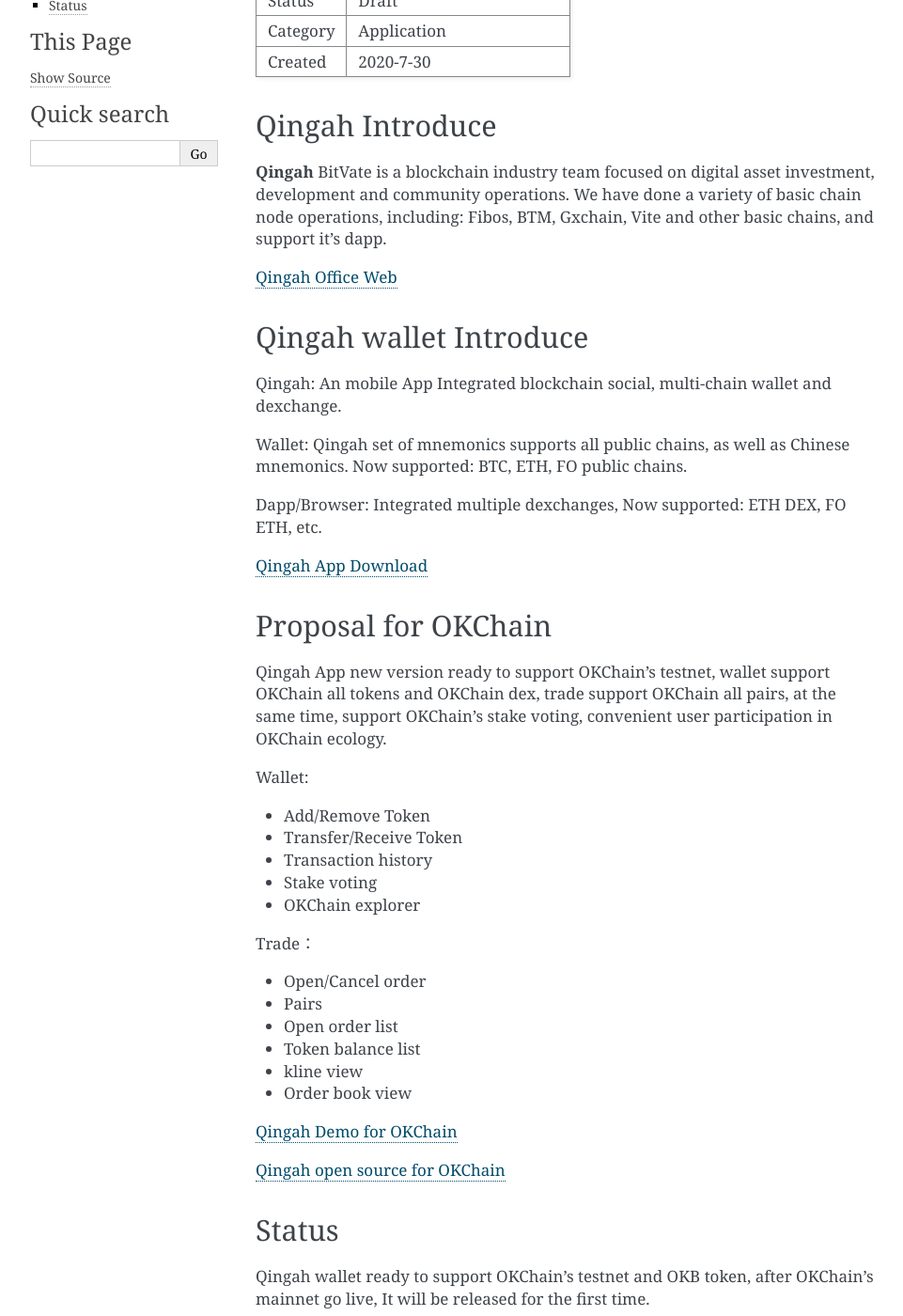
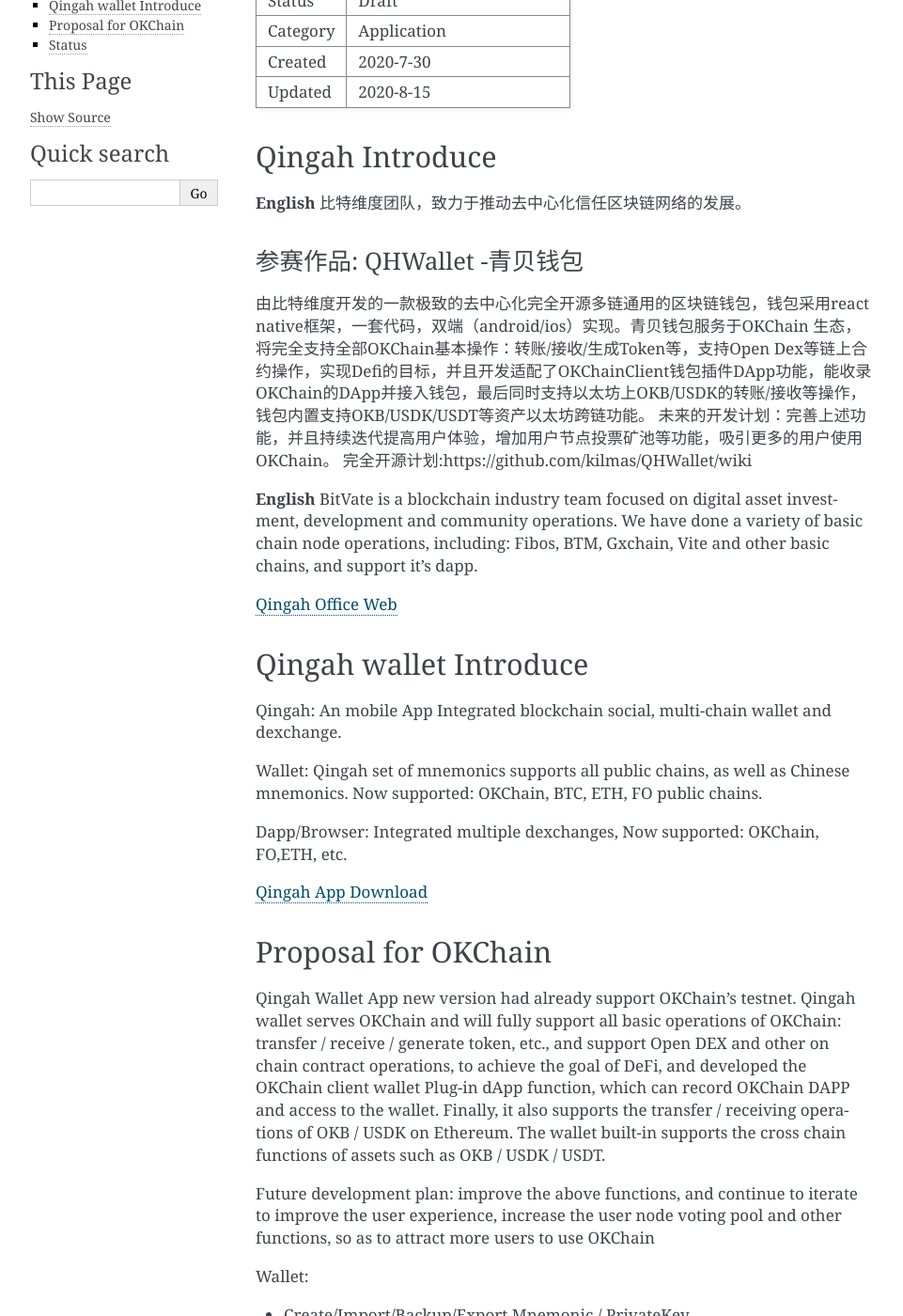
Before and after one commit to okx/KIPs, a Sphinx documentation site: the page built from docs/draft/OIP-26.md, in a window 1280 px wide and 1400 px high, scrolled down 204 px. Shown: the whole window at 94% size, without its empty margins (148-1109 px from the left). Built offline with Sphinx 7.4.7, drawn with Linux system fonts in a browser that asks for light colours; some of the changed text lies outside the part shown.

Commit message:
Oip26: BitVate for qingah wallet (#52)
* feat: oip 26

* updated: oip 26 draft

* fix: improve it

* fix: OKChain format

```diff
--- a/docs/draft/OIP-26.md
+++ b/docs/draft/OIP-26.md
@@ -5,10 +5,17 @@
 | Status   | Draft                    |
 | Category | Application              |
 | Created  | 2020-7-30                |
+| Updated  | 2020-8-15                |
 
 ## Qingah Introduce
 
-**Qingah** BitVate is a blockchain industry team focused on digital asset investment, development and community operations. We have done a variety of basic chain node operations, including: Fibos, BTM, Gxchain, Vite and other basic chains, and support it's dapp.
+**English** 比特维度团队，致力于推动去中心化信任区块链网络的发展。
+### 参赛作品: QHWallet -青贝钱包
+由比特维度开发的一款极致的去中心化完全开源多链通用的区块链钱包，钱包采用react native框架，一套代码，双端（android/ios）实现。青贝钱包服务于OKChain 生态，将完全支持全部OKChain基本操作：转账/接收/生成Token等，支持Open Dex等链上合约操作，实现Defi的目标，并且开发适配了OKChainClient钱包插件DApp功能，能收录OKChain的DApp并接入钱包，最后同时支持以太坊上OKB/USDK的转账/接收等操作，钱包内置支持OKB/USDK/USDT等资产以太坊跨链功能。
+未来的开发计划：完善上述功能，并且持续迭代提高用户体验，增加用户节点投票矿池等功能，吸引更多的用户使用OKChain。
+完全开源计划:https://github.com/kilmas/QHWallet/wiki
+
+**English** BitVate is a blockchain industry team focused on digital asset investment, development and community operations. We have done a variety of basic chain node operations, including: Fibos, BTM, Gxchain, Vite and other basic chains, and support it's dapp.
 
 [Qingah Office Web](http://qingah.com)
 
@@ -17,22 +24,28 @@
 
 Qingah: An mobile App Integrated blockchain social, multi-chain wallet and dexchange.
 
-Wallet: Qingah set of mnemonics supports all public chains, as well as Chinese mnemonics. Now supported: BTC, ETH, FO public chains.
+Wallet: Qingah set of mnemonics supports all public chains, as well as Chinese mnemonics. Now supported: OKChain, BTC, ETH, FO public chains.
 
-Dapp/Browser: Integrated multiple dexchanges, Now supported:  ETH DEX, FO ETH, etc.
+Dapp/Browser: Integrated multiple dexchanges, Now supported: OKChain, FO,ETH, etc.
 
 [Qingah App Download](https://github.com/kilmas/QHWallet/releases)
 
 ## Proposal for OKChain
 
-Qingah App new version ready to support OKChain's testnet, wallet support OKChain all tokens and OKChain dex, trade support OKChain all pairs, at the same time, support OKChain's stake voting, convenient user participation in OKChain ecology.
+Qingah Wallet App new version had already support OKChain's testnet. Qingah wallet serves OKChain and will fully support all basic operations of OKChain: transfer / receive / generate token, etc., and support Open DEX and other on chain contract operations, to achieve the goal of DeFi, and developed the OKChain client wallet Plug-in dApp function, which can record OKChain DAPP and access to the wallet. Finally, it also supports the transfer / receiving operations of OKB / USDK on Ethereum. The wallet built-in supports the cross chain functions of assets such as OKB / USDK / USDT.
+
+Future development plan: improve the above functions, and continue to iterate to improve the user experience, increase the user node voting pool and other functions, so as to attract more users to use OKChain
 
 Wallet:
+ - Create/Import/Backup/Export Mnemonic / PrivateKey
  - Add/Remove Token
  - Transfer/Receive Token
  - Transaction history
  - Stake voting
  - OKChain explorer
+
+Defi:
+ - OpenDex
 
 Trade：
  - Open/Cancel order
@@ -42,10 +55,15 @@
  - kline view
  - Order book view
 
+Dapp:
+ - OKChain Dapp
+
 [Qingah Demo for OKChain](https://github.com/kilmas/QHWallet/releases)
 
 [Qingah open source for OKChain](https://github.com/kilmas/QHWallet)
 
+[Qingah Wallet App Youtube Video for OKChain](https://youtu.be/uuTl19ixcVQ)
+
 
 ## Status
-Qingah wallet ready to support OKChain's testnet and OKB token, after OKChain's mainnet go live, It will be released for the first time.
+Qingah wallet had already supported OKChain's testnet and OKB token, after OKChain's mainnet go live, It will be released for the first time.
```
